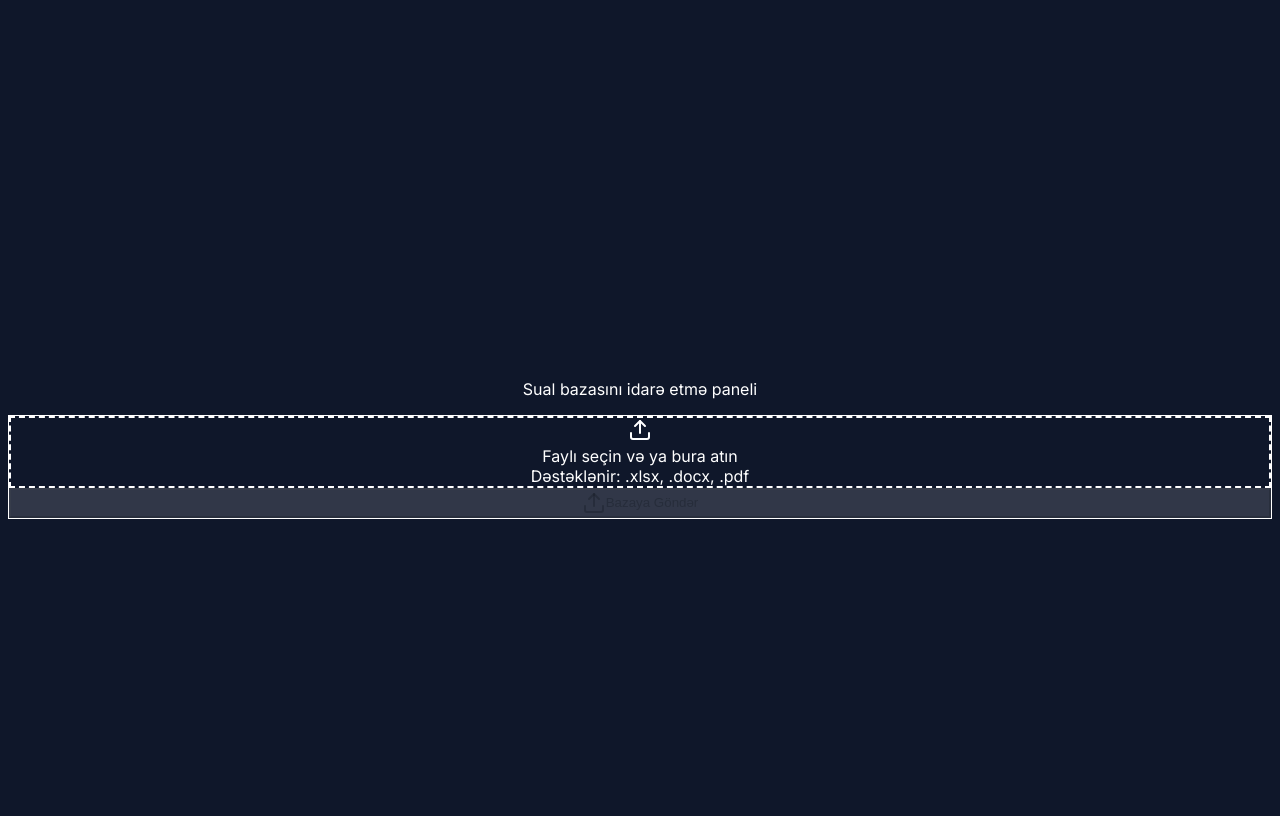
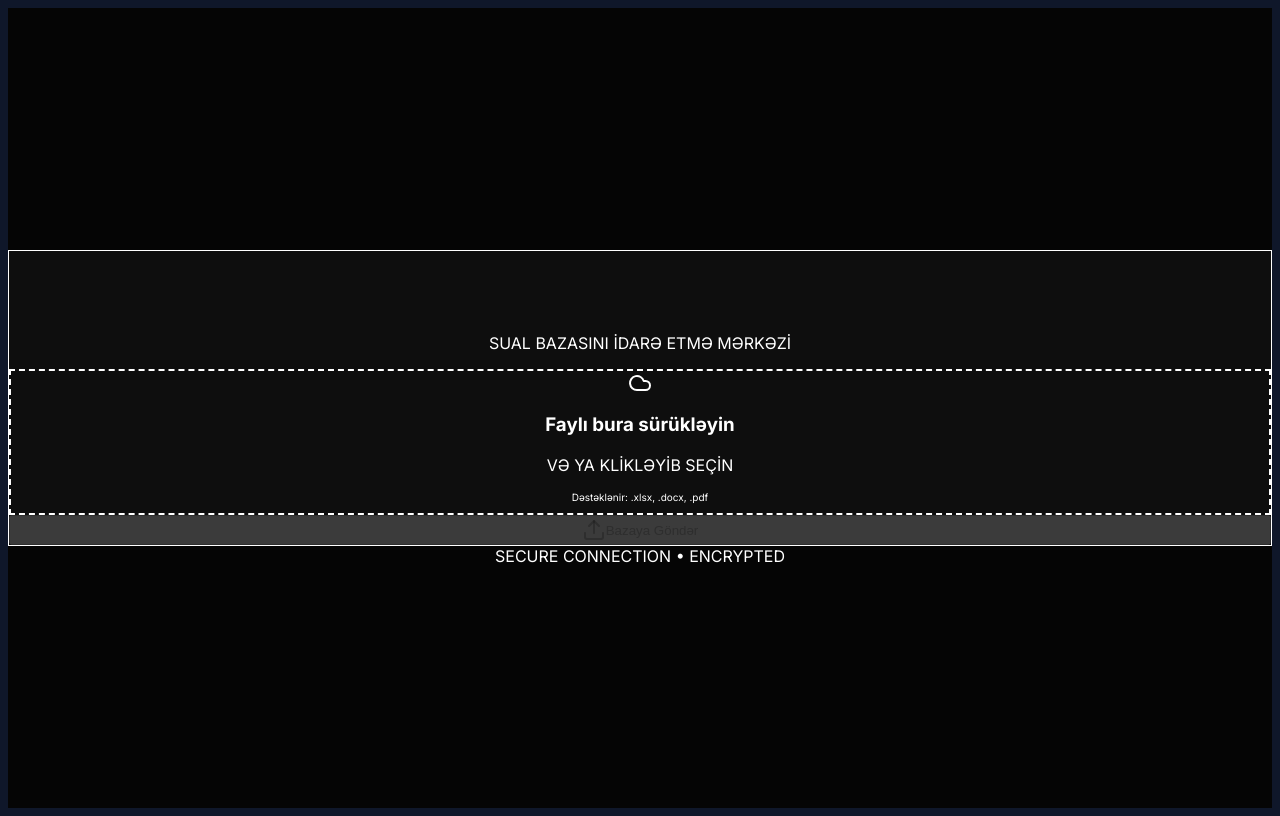
Before and after one commit to wdest/exam-project, a Next.js app: page /babapro in a window 1280 px wide. Built offline with nearby package versions, Linux system fonts and the light colour scheme.

Commit message:
Update page.tsx

```diff
--- a/app/babapro/page.tsx
+++ b/app/babapro/page.tsx
@@ -1,17 +1,24 @@
 'use client';
 
 import { useState } from 'react';
-import { Upload, FileText, CheckCircle, AlertCircle, Loader2 } from 'lucide-react';
+import { Upload, FileText, CheckCircle, XCircle, Loader2, Cloud } from 'lucide-react';
 
 export default function AdminPanel() {
   const [file, setFile] = useState<File | null>(null);
   const [uploading, setUploading] = useState(false);
-  const [status, setStatus] = useState<{type: 'success' | 'error' | null, msg: string}>({type: null, msg: ''});
+  const [status, setStatus] = useState<{ type: 'success' | 'error' | null; msg: string }>({ type: null, msg: '' });
+
+  const handleFileChange = (e: React.ChangeEvent<HTMLInputElement>) => {
+    if (e.target.files && e.target.files[0]) {
+      setFile(e.target.files[0]);
+      setStatus({ type: null, msg: '' });
+    }
+  };
 
   const handleFileUpload = async () => {
     if (!file) return;
     setUploading(true);
-    setStatus({type: null, msg: ''});
+    setStatus({ type: null, msg: '' });
 
     const formData = new FormData();
     formData.append('file', file);
@@ -21,77 +28,97 @@ export default function AdminPanel() {
       const data = await res.json();
 
       if (data.success) {
-        setStatus({type: 'success', msg: 'Fayl uğurla yükləndi və suallar bazaya yazıldı!'});
+        setStatus({ type: 'success', msg: '✅ Suallar bazaya uğurla yazıldı!' });
         setFile(null);
       } else {
-        setStatus({type: 'error', msg: data.error || 'Xəta baş verdi'});
+        setStatus({ type: 'error', msg: `❌ Xəta: ${data.error}` });
       }
     } catch (err) {
-      setStatus({type: 'error', msg: 'Server xətası'});
+      setStatus({ type: 'error', msg: '❌ Server xətası baş verdi.' });
     } finally {
       setUploading(false);
     }
   };
 
   return (
-    <div className="min-h-screen bg-[#0f172a] text-white p-4 sm:p-8 flex items-center justify-center relative overflow-hidden">
-       {/* Fon effektləri */}
-       <div className="absolute top-[-20%] right-[-10%] w-[500px] h-[500px] bg-emerald-600/10 rounded-full blur-[120px]" />
-       <div className="absolute bottom-[-20%] left-[-10%] w-[500px] h-[500px] bg-blue-600/10 rounded-full blur-[120px]" />
+    <div className="min-h-screen w-full flex items-center justify-center bg-[#050505] relative overflow-hidden p-4">
 
-      <div className="w-full max-w-2xl z-10">
-        <div className="mb-8 text-center sm:text-left">
-          <h1 className="text-3xl sm:text-4xl font-bold bg-clip-text text-transparent bg-gradient-to-r from-emerald-400 to-cyan-400">
-            BabaPro Admin
-          </h1>
-          <p className="text-slate-400 mt-2">Sual bazasını idarə etmə paneli</p>
-        </div>
+      {/* Arxa Fon (Neon İşıqlar) */}
+      <div className="absolute top-[-20%] left-[20%] w-[500px] h-[500px] bg-blue-600/10 rounded-full blur-[120px] pointer-events-none" />
+      <div className="absolute bottom-[-20%] right-[20%] w-[500px] h-[500px] bg-emerald-600/10 rounded-full blur-[120px] pointer-events-none" />
 
-        <div className="backdrop-blur-xl bg-white/5 border border-white/10 rounded-3xl p-6 sm:p-10 shadow-2xl">
+      {/* Əsas Kart */}
+      <div className="relative z-10 w-full max-w-lg">
+        <div className="backdrop-blur-2xl bg-[#111]/80 border border-white/10 rounded-3xl p-8 shadow-2xl shadow-black/50">
 
-          {/* Status Mesajları */}
+          {/* Başlıq */}
+          <div className="text-center mb-8">
+            <h1 className="text-3xl font-bold bg-clip-text text-transparent bg-gradient-to-r from-white to-gray-400">
+              BabaPro Panel
+            </h1>
+            <p className="text-gray-500 text-sm mt-2 font-medium tracking-wide">
+              SUAL BAZASINI İDARƏ ETMƏ MƏRKƏZİ
+            </p>
+          </div>
+
+          {/* Status Mesajı (Animasiyalı) */}
           {status.msg && (
-            <div className={`mb-6 p-4 rounded-xl flex items-center gap-3 ${
-              status.type === 'success' ? 'bg-emerald-500/20 text-emerald-300 border border-emerald-500/30' : 'bg-red-500/20 text-red-300 border border-red-500/30'
+            <div className={`mb-6 p-4 rounded-xl flex items-center gap-3 border transition-all duration-300 ${
+              status.type === 'success'
+                ? 'bg-emerald-500/10 border-emerald-500/20 text-emerald-400'
+                : 'bg-red-500/10 border-red-500/20 text-red-400'
             }`}>
-              {status.type === 'success' ? <CheckCircle className="w-5 h-5"/> : <AlertCircle className="w-5 h-5"/>}
-              <span className="font-medium">{status.msg}</span>
+              {status.type === 'success' ? <CheckCircle className="w-5 h-5" /> : <XCircle className="w-5 h-5" />}
+              <span className="font-medium text-sm">{status.msg}</span>
             </div>
           )}
 
-          <div
-            className={`border-2 border-dashed rounded-2xl p-8 sm:p-12 text-center transition-all duration-300 ${
-              file ? 'border-emerald-500/50 bg-emerald-500/5' : 'border-slate-700 hover:border-slate-500 hover:bg-slate-800/50'
-            }`}
-          >
+          {/* Fayl Yükləmə Sahəsi (Custom Design) */}
+          <div className="group relative">
             <input
               type="file"
               accept=".xlsx,.xls,.docx,.pdf"
-              onChange={(e) => setFile(e.target.files?.[0] || null)}
-              className="hidden"
-              id="fileInput"
+              onChange={handleFileChange}
+              className="absolute inset-0 w-full h-full opacity-0 cursor-pointer z-20"
             />
-            <label htmlFor="fileInput" className="cursor-pointer flex flex-col items-center group">
-              <div className={`p-4 rounded-full mb-4 transition-colors ${file ? 'bg-emerald-500/20 text-emerald-400' : 'bg-slate-800 text-slate-400 group-hover:text-white'}`}>
-                {file ? <FileText className="w-8 h-8"/> : <Upload className="w-8 h-8"/>}
+
+            <div className={`border-2 border-dashed rounded-2xl p-10 text-center transition-all duration-300 ${
+              file
+                ? 'border-emerald-500/50 bg-emerald-500/5'
+                : 'border-gray-700 bg-gray-900/50 group-hover:border-gray-500 group-hover:bg-gray-800'
+            }`}>
+
+              <div className={`w-16 h-16 mx-auto mb-4 rounded-full flex items-center justify-center transition-colors ${
+                file ? 'bg-emerald-500/20 text-emerald-400' : 'bg-gray-800 text-gray-400 group-hover:bg-gray-700 group-hover:text-white'
+              }`}>
+                {file ? <FileText className="w-8 h-8" /> : <Cloud className="w-8 h-8" />}
               </div>
-              <span className="text-lg font-semibold text-white mb-1">
-                {file ? file.name : "Faylı seçin və ya bura atın"}
-              </span>
-              <span className="text-sm text-slate-500">
-                Dəstəklənir: .xlsx, .docx, .pdf
-              </span>
-            </label>
+
+              <h3 className={`text-lg font-semibold transition-colors ${file ? 'text-emerald-400' : 'text-gray-300 group-hover:text-white'}`}>
+                {file ? file.name : "Faylı bura sürükləyin"}
+              </h3>
+
+              <p className="text-gray-500 text-xs mt-2 uppercase tracking-wider font-bold">
+                {file ? "Fayl Seçildi" : "və ya klikləyib seçin"}
+              </p>
+
+              {!file && (
+                <p className="text-gray-600 text-[10px] mt-4">
+                  Dəstəklənir: .xlsx, .docx, .pdf
+                </p>
+              )}
+            </div>
           </div>
 
+          {/* Düymə */}
           <button
             onClick={handleFileUpload}
             disabled={uploading || !file}
-            className="mt-6 w-full py-4 bg-gradient-to-r from-emerald-600 to-teal-600 hover:from-emerald-500 hover:to-teal-500 disabled:opacity-50 disabled:cursor-not-allowed text-white font-bold rounded-xl shadow-lg shadow-emerald-900/20 transition-all active:scale-[0.98] flex items-center justify-center gap-2"
+            className="mt-6 w-full py-4 bg-white hover:bg-gray-200 text-black font-bold rounded-xl transition-all active:scale-[0.98] disabled:opacity-50 disabled:cursor-not-allowed flex items-center justify-center gap-2 shadow-lg hover:shadow-white/10"
           >
             {uploading ? (
               <>
-                <Loader2 className="w-5 h-5 animate-spin" /> Yüklənir...
+                <Loader2 className="w-5 h-5 animate-spin" /> Emal edilir...
               </>
             ) : (
               <>
@@ -99,6 +126,12 @@ export default function AdminPanel() {
               </>
             )}
           </button>
+
+        </div>
+
+        {/* Footer */}
+        <div className="text-center mt-6 text-gray-600 text-xs font-mono">
+          SECURE CONNECTION • ENCRYPTED
         </div>
       </div>
     </div>
```
